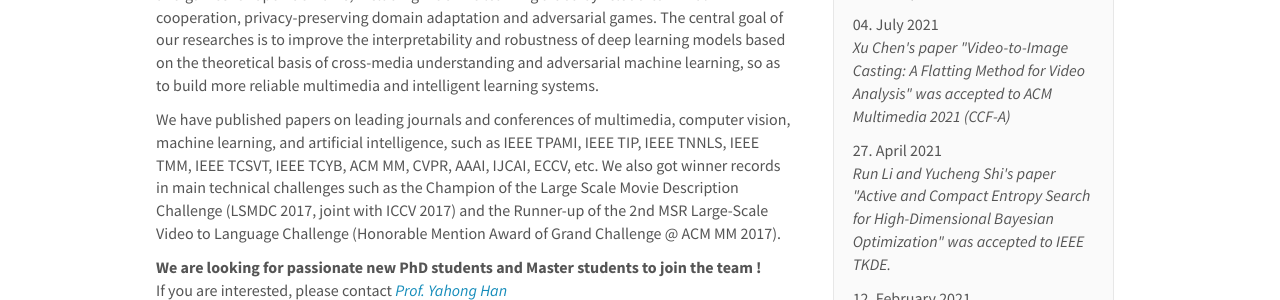
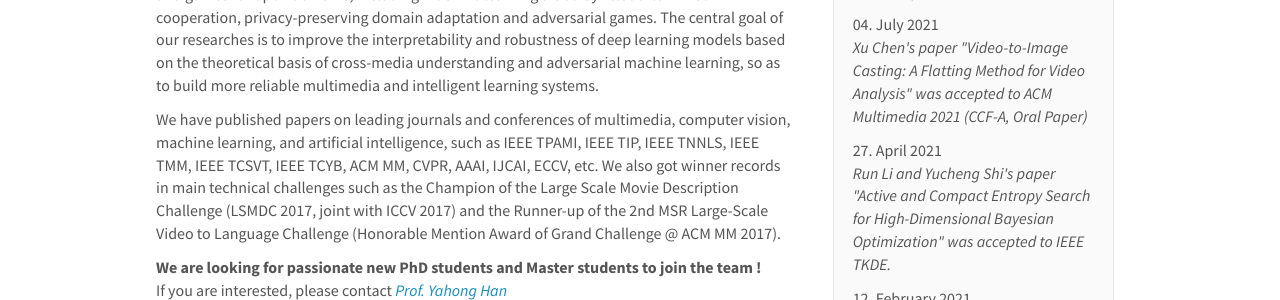
Before and after one commit to tjumm/tjumm.github.io, a Jekyll site: the page built from _pages/home.md, in a window 1280 px wide and 1245 px high. Shown: the part 371-671 px from the top of the window. Built offline with Jekyll 4.4.1, drawn with Linux system fonts in a browser that asks for light colours; comment, search, counter and statistics services are not loaded.

Commit message:
edit chenxu oral paper

```diff
--- a/_data/news.yml
+++ b/_data/news.yml
@@ -5,7 +5,7 @@
   headline: "Aming Wu's paper \"Vector-Decomposed Disentanglement for Domain-Invariant Object Detection\" was accepted to ICCV 2021 (CCF-A)"
 
 - date: 04. July 2021
-  headline: "Xu Chen's paper \"Video-to-Image Casting: A Flatting Method for Video Analysis\" was accepted to ACM Multimedia 2021 (CCF-A)"
+  headline: "Xu Chen's paper \"Video-to-Image Casting: A Flatting Method for Video Analysis\" was accepted to ACM Multimedia 2021 (CCF-A, Oral Paper)"
 
 - date: 27. April 2021
   headline: "Run Li and Yucheng Shi's paper \"Active and Compact Entropy Search for High-Dimensional Bayesian Optimization\" was accepted to IEEE TKDE."
--- a/_data/publist.yml
+++ b/_data/publist.yml
@@ -22,7 +22,7 @@
   authors: Xu Chen, Chengqiang Gao, Feng Yang, Xiaohan Wang, Yi Yang, Yahong Han
   link:
     url:
-    display: ACM Multimedia 2021
+    display: ACM Multimedia 2021 (<b>Oral Paper</b>)
   highlight: 0
 
 - title: "1. Active and Compact Entropy Search for High-Dimensional Bayesian Optimization"
```
